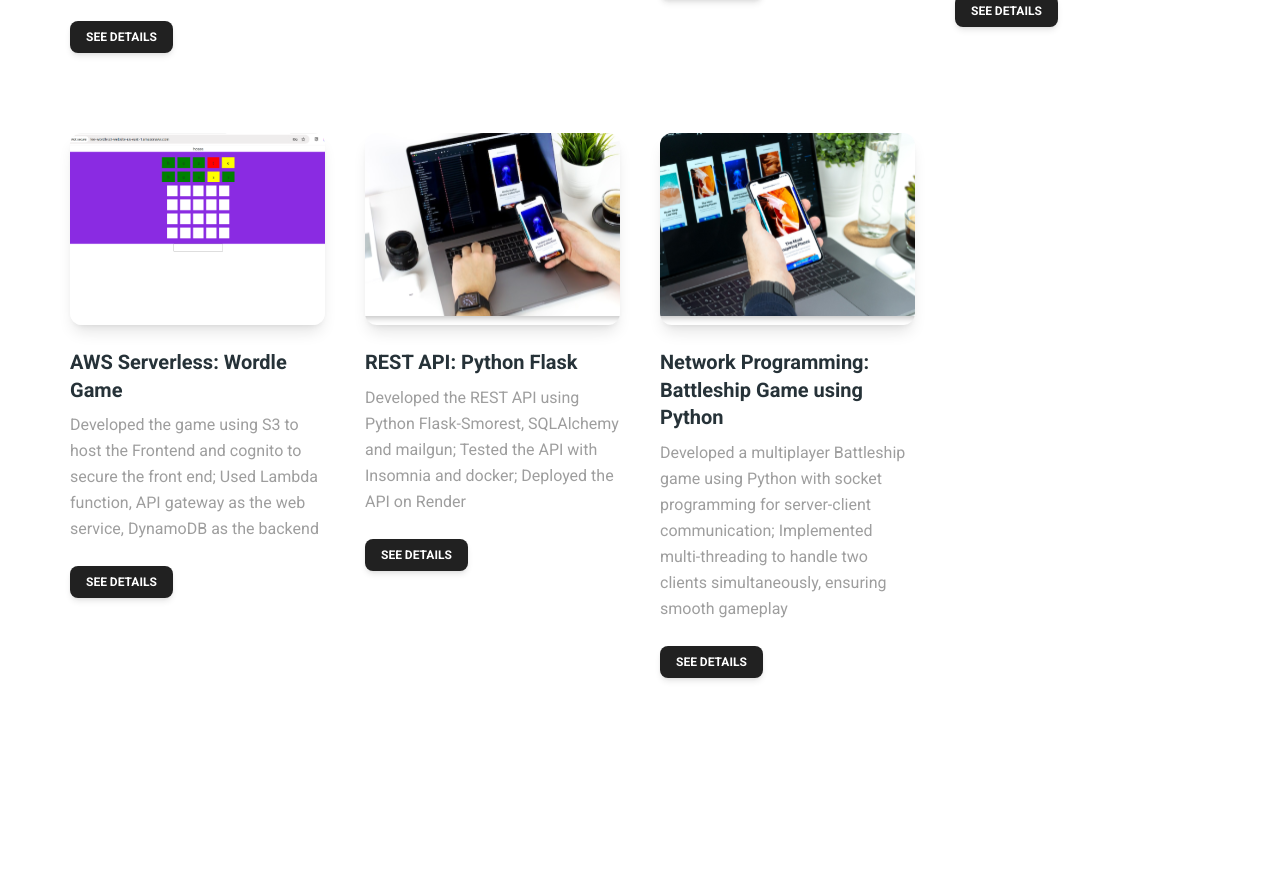
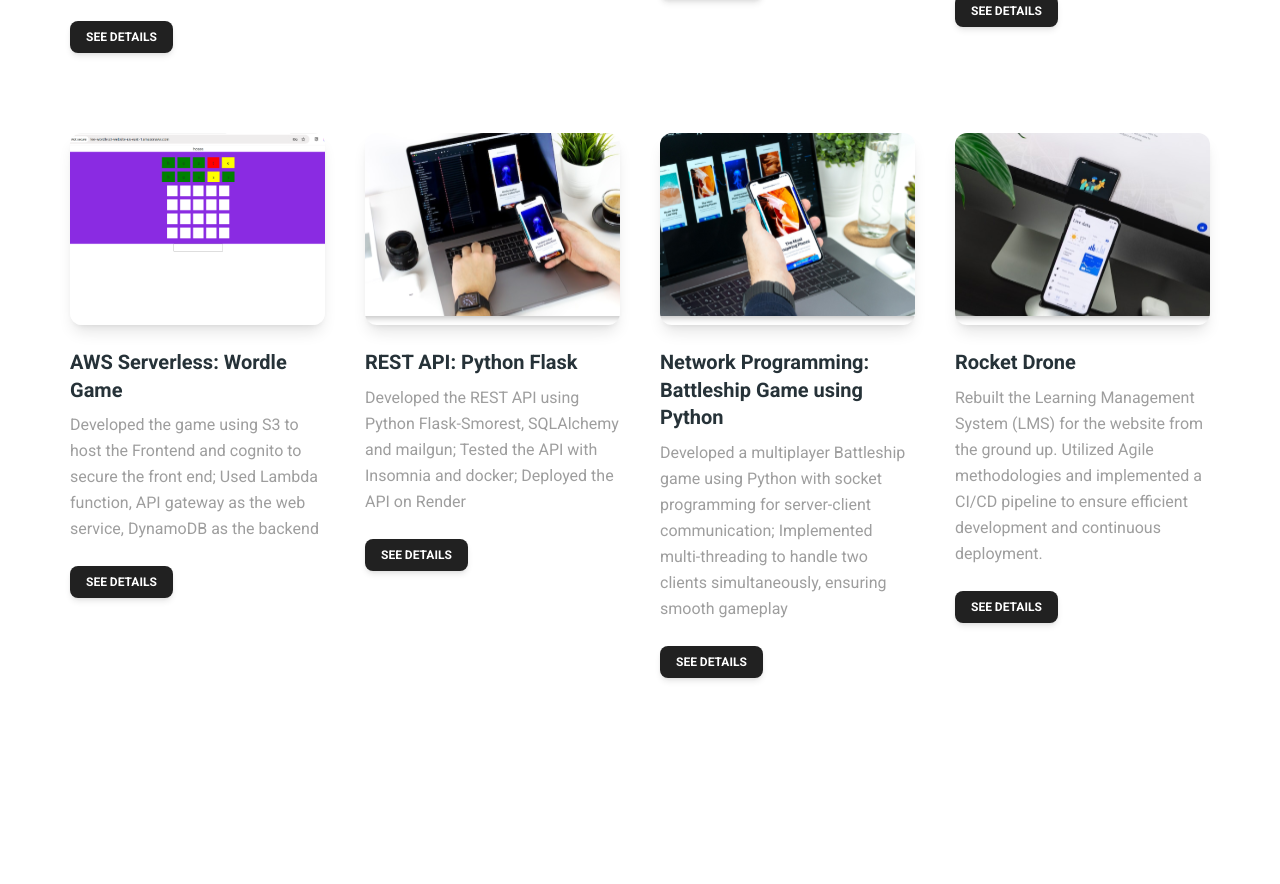
Before and after one commit to LeeChowCA/E-Portfolio, a Next.js app: page / in a window 1280 px wide. Shown: the part 2460-3344 px from the top of the page. Built offline with nearby package versions, Linux system fonts and the light colour scheme.

Commit message:
added rocketdrone

```diff
--- a/src/app/projects.tsx
+++ b/src/app/projects.tsx
@@ -49,12 +49,12 @@ const PROJECTS = [
     link:"https://github.com/Lee-School/226_game"
   },
 
-  // {
-  //   img: "/image/blog4.svg",
-  //   title: "E-commerce development",
-  //   desc: "Ecommerce website offering  access to the latest and greatest gadgets and accessories.",
-  //   link:"/warpedcity"
-  // },
+  {
+    img: "/image/blog4.svg",
+    title: "Rocket Drone",
+    desc: "Rebuilt the Learning Management System (LMS) for the website from the ground up. Utilized Agile methodologies and implemented a CI/CD pipeline to ensure efficient development and continuous deployment.",
+    link:"/https://www.rocketdrones.com"
+  },
 ];
 
 export function Projects() {
```
